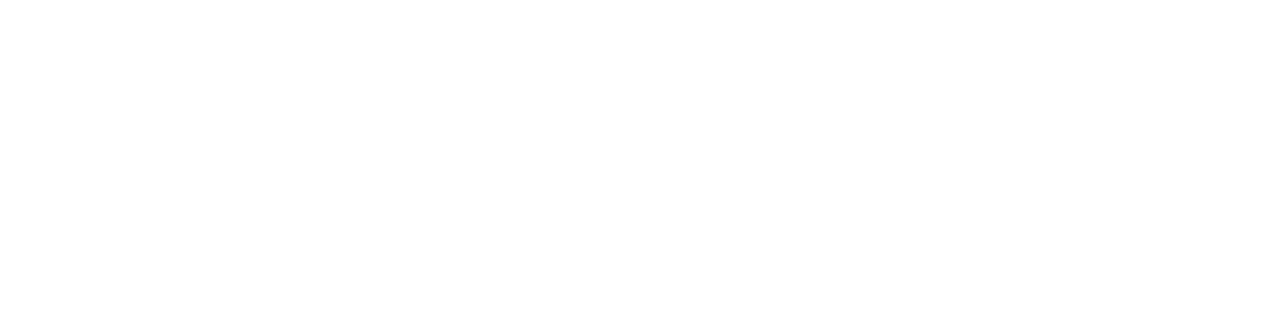
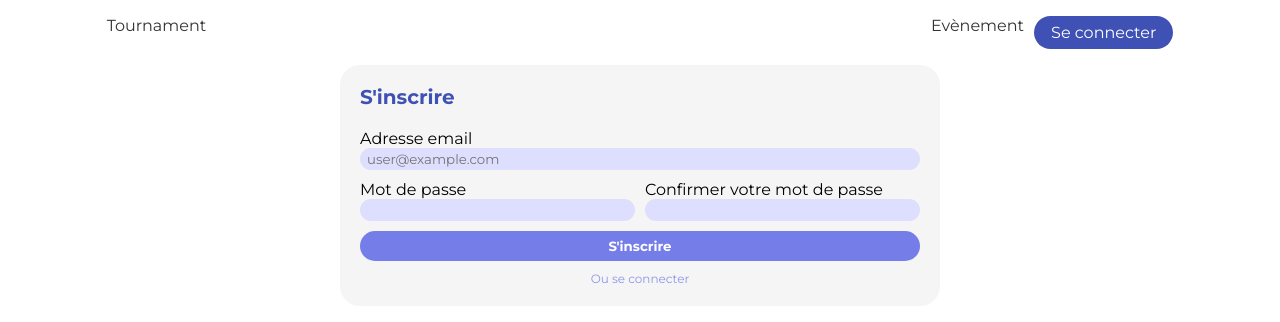
Before and after one commit to Badyssblt/Tournament, a Vue app in the folder front/Tournament/: page /register in a window 1280 px wide. Before the commit this address had no page. Shown: the top 322 px of the page. Built offline with nearby package versions, Linux system fonts and the light colour scheme; no server answers.

Commit message:
Adding registration system

```diff
--- a/front/Tournament/package.json
+++ b/front/Tournament/package.json
@@ -11,6 +11,7 @@
   "dependencies": {
     "jwt-decode": "^4.0.0",
     "vue": "^3.3.11",
+    "vue-meta": "^2.4.0",
     "vue-router": "^4.2.5"
   },
   "devDependencies": {
--- a/front/Tournament/src/App.vue
+++ b/front/Tournament/src/App.vue
@@ -1,5 +1,4 @@
-<script setup>
-import { RouterLink, RouterView } from 'vue-router'
+<script setup>;
 </script>
 
 <template>
--- a/front/Tournament/src/components/Bracket/BracketComponent.vue
+++ b/front/Tournament/src/components/Bracket/BracketComponent.vue
@@ -11,7 +11,7 @@
                {'last': index === matchesInRound.length - 1} // Ajoute la classe 'last' si c'est le dernier élément
              ]">
              <button @click="showWinnerForm(index, roundNumber)" class="edit" v-if="adminShowed">
-               <svg xmlns="http://www.w3.org/2000/svg" viewBox="0 0 512 512"><!--!Font Awesome Free 6.5.1 by @fontawesome - https://fontawesome.com License - https://fontawesome.com/license/free Copyright 2024 Fonticons, Inc.--><path fill="#3f51b5" d="M362.7 19.3L314.3 67.7 444.3 197.7l48.4-48.4c25-25 25-65.5 0-90.5L453.3 19.3c-25-25-65.5-25-90.5 0zm-71 71L58.6 323.5c-10.4 10.4-18 23.3-22.2 37.4L1 481.2C-1.5 489.7 .8 498.8 7 505s15.3 8.5 23.7 6.1l120.3-35.4c14.1-4.2 27-11.8 37.4-22.2L421.7 220.3 291.7 90.3z"/></svg>
+               <svg xmlns="http://www.w3.org/2000/svg" viewBox="0 0 512 512"><path fill="#3f51b5" d="M362.7 19.3L314.3 67.7 444.3 197.7l48.4-48.4c25-25 25-65.5 0-90.5L453.3 19.3c-25-25-65.5-25-90.5 0zm-71 71L58.6 323.5c-10.4 10.4-18 23.3-22.2 37.4L1 481.2C-1.5 489.7 .8 498.8 7 505s15.3 8.5 23.7 6.1l120.3-35.4c14.1-4.2 27-11.8 37.4-22.2L421.7 220.3 291.7 90.3z"/></svg>
              </button>
              <div class="winner-form" v-if="isWinnerFormVisible(index, roundNumber)">
                 <set-winner-component :teams="match" @reloadTeams="handleReloadTeams"/>
--- a/front/Tournament/src/main.js
+++ b/front/Tournament/src/main.js
@@ -1,9 +1,10 @@
 import { createApp } from "vue";
 import App from "./App.vue";
 import router from "./router";
-
+import titleMixins from "./mixins/titleMixins";
 const app = createApp(App);
 
 app.use(router);
+app.mixin(titleMixins);
 
 app.mount("#app");
--- /dev/null
+++ b/front/Tournament/src/mixins/titleMixins.js
@@ -0,0 +1,14 @@
+function getTitle(vm) {
+  const { title } = vm.$options;
+  if (title) {
+    return typeof title === "function" ? title.call(vm) : title;
+  }
+}
+export default {
+  created() {
+    const title = getTitle(this);
+    if (title) {
+      document.title = title;
+    }
+  },
+};
--- a/front/Tournament/src/router/index.js
+++ b/front/Tournament/src/router/index.js
@@ -4,6 +4,7 @@
 import DashboardView from "@/views/DashboardView.vue";
 import TournamentView from "@/views/TournamentView.vue";
 import TournamentPage from "@/views/TournamentPage.vue";
+import RegisterView from "@/views/RegisterView.vue";
 
 const router = createRouter({
   history: createWebHistory(import.meta.env.BASE_URL),
@@ -33,6 +34,11 @@
       name: "tournamentView",
       component: TournamentPage,
     },
+    {
+      path: "/register",
+      name: "Register",
+      component: RegisterView,
+    },
   ],
 });
 
--- a/front/Tournament/src/views/HomeView.vue
+++ b/front/Tournament/src/views/HomeView.vue
@@ -2,10 +2,10 @@
     <HeaderComponent/>
     <div class="main-container">
       <p id="main-title">Rejoignez ou créer des tournois et gagnez des récompenses.</p>
-      <p class="main-description">Lorem ipsum dolor sit amet consectetur adipisicing elit. Nostrum dolores doloribus perspiciatis earum atque excepturi neque, voluptas magni nesciunt dicta iste labore sapiente ipsam mollitia possimus est molestias adipisci minus.</p>
+      <p class="main-description">Découvrez notre plateforme de tournois de jeux vidéo, où vous pouvez créer ou rejoindre des compétitions en ligne. Affrontez d'autres joueurs, montrez vos compétences et vivez l'adrénaline du gaming compétitif avec nous.</p>
       <div class="main-button">
         <button class="primary-button">Découvrir</button>
-        <button class="secondary-button">S'inscrire</button>
+        <router-link to="/register" class="secondary-button">S'inscrire</router-link>
       </div>
     </div>
     <TournamentRow/>
@@ -19,10 +19,11 @@
   components: {
     HeaderComponent,
     TournamentRow
-},
+  },
   setup(){
 
-  }
+  },
+  title: 'Accueil'
 }
 </script>
 
@@ -69,13 +70,20 @@
   }
 
   .secondary-button {
-    padding: 5px 15px;
+    padding: 5px 20px;
     background: var(--secondary-color);
     border: 2px solid transparent;
-    color: var(--text-color);
+    color: var(--background-color);
     font-family: var(--font-family);
     outline: none;
     font-size: 1em;
     border-radius: 20px;
+    transition: all .2s ease;
+  }
+
+  .secondary-button:hover {
+    background: none;
+    border: 2px solid var(--secondary-color);
+    color: var(--secondary-color);
   }
 </style>
--- a/front/Tournament/src/views/LoginView.vue
+++ b/front/Tournament/src/views/LoginView.vue
@@ -12,7 +12,7 @@
             <input type="password" name="password" id="password" v-model="password" class="input">
         </div>
         <button type="submit">Se connecter</button>
-
+        <router-link to="/register" class="connexion"> Ou s'inscrire</router-link>
     </form>
 </template>
 
@@ -56,7 +56,8 @@
         email,
         password
     }
-  }
+  },
+  title: 'Connexion'
 
 }
 </script>
@@ -118,4 +119,18 @@
         background: none;
         color: var(--primary-color);
     }
+
+    .connexion {
+        color: var(--primary-color);
+        opacity: .8;
+        font-size: 12px;
+        transition: all .2s ease;
+        text-align: center;
+    }
+
+    .connexion:hover {
+        text-decoration: underline;
+        font-weight: bold;
+        opacity: 1;
+    }
 </style>
--- /dev/null
+++ b/front/Tournament/src/views/RegisterView.vue
@@ -0,0 +1,167 @@
+<template>
+    <header-component/>
+    <form @submit.prevent="handleSubmit">
+        <h2 class="title">S'inscrire</h2>
+        <div class="form-input">
+            <label for="email">Adresse email</label>
+            <input type="email" name="email" id="email" autocomplete="off" placeholder="user@example.com" class="full" v-model="email">
+        </div>
+        <div class="form-row">
+            <div class="form-input">
+            <label for="password">Mot de passe</label>
+            <input type="password" name="password" id="password" autocomplete="off" v-model="password">
+            </div>
+            <div class="form-input">
+                <label for="password2">Confirmer votre mot de passe</label>
+                <input type="password" name="password2" id="password2" autocomplete="off" v-model="confirmPassword">
+            </div>
+        </div>
+        <button type="submit">S'inscrire</button>
+        <router-link to="/login" class="connexion">Ou se connecter</router-link>
+        <p class="warning-text" v-if="isSuccess">{{ message }}</p>
+    </form>
+</template>
+
+<script>
+import HeaderComponent from '../components/HeaderComponent.vue';
+import { ref } from "vue";
+import axios from "axios";
+import _const from "@/const.js";
+import router from '@/router';
+
+export default {
+  components: { HeaderComponent },
+    setup(){
+        const email = ref('');
+        const password = ref('');
+        const confirmPassword = ref('');
+        const message = ref('');
+        const isSuccess = ref(false);
+        const handleSubmit = async () => {
+            if(password.value !== confirmPassword.value){
+                isSuccess.value = true;
+                message.value = 'Les mots de passes sont différents';
+            }else {
+                try {
+                const res = await axios.post(_const.axios + '/users', {
+                    email: email.value,
+                    password: password.value
+                }, {
+                    headers: {
+                        'Content-Type': _const.content
+                    }
+                });
+                if(res.data){
+                    isSuccess.value = true;
+                    message.value = 'Inscription réussie';
+                    router.push('/login');
+                }
+
+
+                } catch (error) {
+                    console.log(error);
+                    if(error.response.data.status === 422){
+                    isSuccess.value = true;
+                    message.value = error.response.data.violations[0]['message'];
+                    }
+                }
+            }
+
+        }
+
+        return {
+            email,
+            password,
+            confirmPassword,
+            message,
+            isSuccess,
+            handleSubmit
+        }
+    }
+}
+</script>
+
+<style scoped>
+
+    .title {
+        font-weight: bold;
+        color: var(--secondary-color);
+        font-size: 20px;
+        margin-bottom: 10px;
+    }
+    form {
+        margin: 0 auto;
+        display: flex;
+        flex-direction: column;
+        gap: 10px;
+        width: 600px;
+        background: var(--form-color);
+        padding: 20px;
+        border-radius: 20px;
+        grid-row: 2;
+        grid-column: 2 / 12;
+    }
+
+    .full {
+        width: 100%;
+    }
+
+    .form-row {
+        display: flex;
+        flex-direction: row;
+        gap: 10px;
+    }
+
+    .form-input {
+        display: flex;
+        flex-direction: column;
+        width: 100%;
+    }
+
+
+    input {
+        width: 100%;
+        padding-left: 5px;
+        background: var(--accent-color);
+        border: 2px solid transparent;
+        outline: none;
+        border-radius: 20px;
+        font-family: var(--font-family);
+    }
+
+    .connexion {
+        color: var(--primary-color);
+        opacity: .8;
+        font-size: 12px;
+        transition: all .2s ease;
+        text-align: center;
+    }
+
+    .connexion:hover {
+        text-decoration: underline;
+        font-weight: bold;
+        opacity: 1;
+    }
+
+    button{
+        background: var(--primary-color);
+        color: var(--background-color);
+        font-family: var(--font-family);
+        font-weight: bold;
+        border: 2px solid transparent;
+        outline: none;
+        padding: 5px 10px;
+        border-radius: 20px;
+        transition: all .3s ease;
+        cursor: pointer;
+    }
+
+    button:hover {
+        border: 2px solid var(--primary-color);
+        background: none;
+        color: var(--primary-color);
+    }
+    .warning-text {
+        text-align: center;
+    }
+</style>
--- a/front/Tournament/src/views/TournamentView.vue
+++ b/front/Tournament/src/views/TournamentView.vue
@@ -29,6 +29,7 @@
 export default {
     name: "TournamentView",
     components: { HeaderComponent, TournamentMenuComponent },
+    title: 'Tournoi',
     setup(){
         const route = useRoute();
         const data = ref({});
```
Also changed, not shown: front/Tournament/src/components/Bracket/AdminPanel/Form/AddTeamFormComponent.vue (+35 -5 lines), front/Tournament/src/views/TournamentPage.vue (+3 -1 lines), 1 other file (tests, documents, lock files or other folders).
